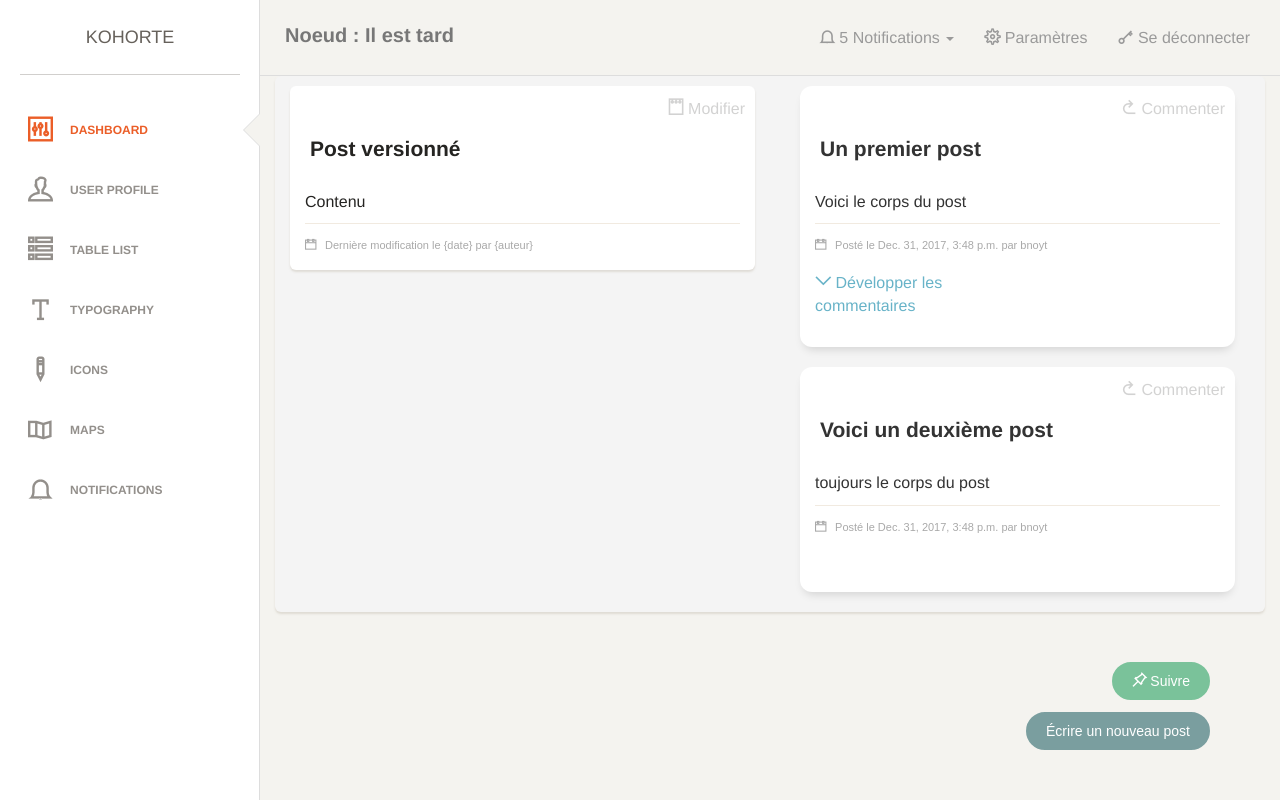
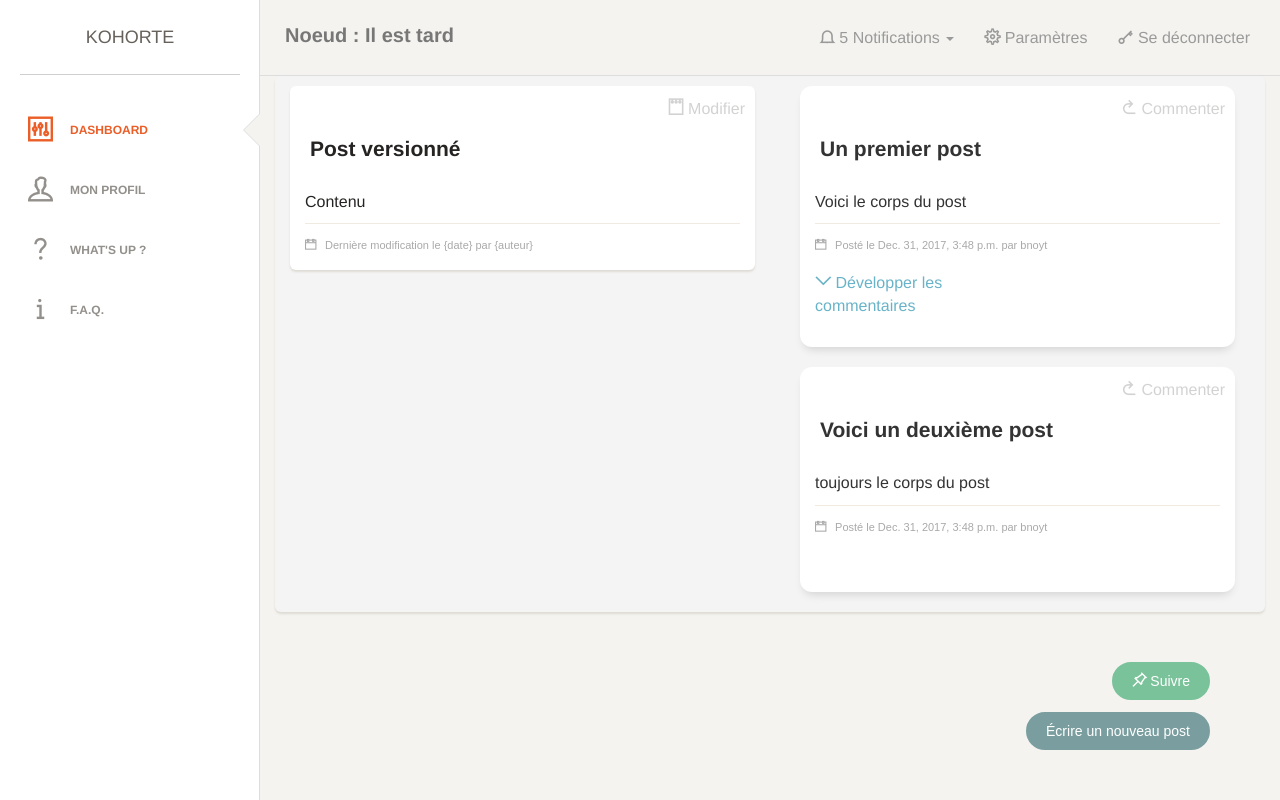
Before and after one commit to Bnoyt/kohorte, a Django app: page /noeud/1/ in a window 1280 px wide. Run offline with Django 3.2, Linux system fonts and the light colour scheme; a user stored in the database is signed in; data comes from the database, SQL or seed files in the repository; both versions use the stored data as it was after the commit; some libraries are stand-ins or nearby versions; some web fonts are replaced.

Commit message:
side menu et correction mineure
Une histoire absconte de z-index

```diff
--- a/app/templates/commentaire.html
+++ b/app/templates/commentaire.html
@@ -44,7 +44,7 @@
 		</div>
 	</div>
 
-	<div class="card card-r col-md-11 pull-right" hidden>
+	<div class="card card-r col-md-11 pull-right"  style="z-index:100" hidden>
 
 
 		<div class="content">
--- a/app/templates/post.html
+++ b/app/templates/post.html
@@ -52,7 +52,7 @@
 	</div>
 
 
-	<div class="card card-r col-md-11 pull-right" hidden>
+	<div class="card card-r col-md-11 pull-right" style="z-index:100" hidden>
 
 
 		<div class="content">
--- a/app/templates/side-menu.html
+++ b/app/templates/side-menu.html
@@ -22,39 +22,21 @@
                 </a>
             </li>
             <li>
-                <a href="user.html">
+                <a href="#">
                     <i class="ti-user"></i>
-                    <p>User Profile</p>
+                    <p>Mon profil</p>
                 </a>
             </li>
             <li>
-                <a href="table.html">
-                    <i class="ti-view-list-alt"></i>
-                    <p>Table List</p>
+                <a href="#">
+                    <i class="ti-help"></i>
+                    <p>What's up ?</p>
                 </a>
             </li>
             <li>
-                <a href="typography.html">
-                    <i class="ti-text"></i>
-                    <p>Typography</p>
-                </a>
-            </li>
-            <li>
-                <a href="icons.html">
-                    <i class="ti-pencil-alt2"></i>
-                    <p>Icons</p>
-                </a>
-            </li>
-            <li>
-                <a href="maps.html">
-                    <i class="ti-map"></i>
-                    <p>Maps</p>
-                </a>
-            </li>
-            <li>
-                <a href="notifications.html">
-                    <i class="ti-bell"></i>
-                    <p>Notifications</p>
+                <a href="#">
+                    <i class="ti-info"></i>
+                    <p>F.A.Q.</p>
                 </a>
             </li>
         </ul>
```
Also changed, not shown: db.sqlite3.
